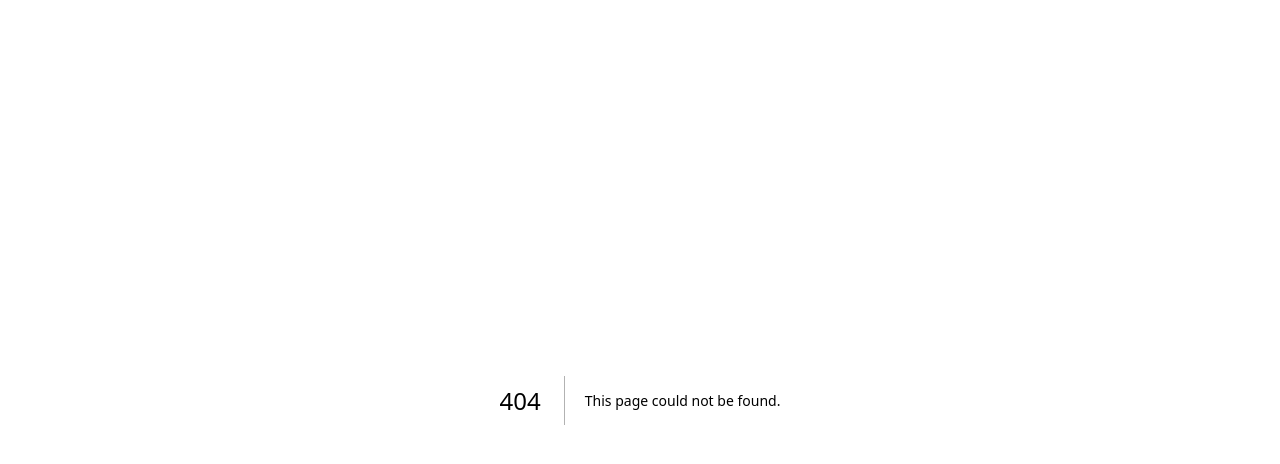
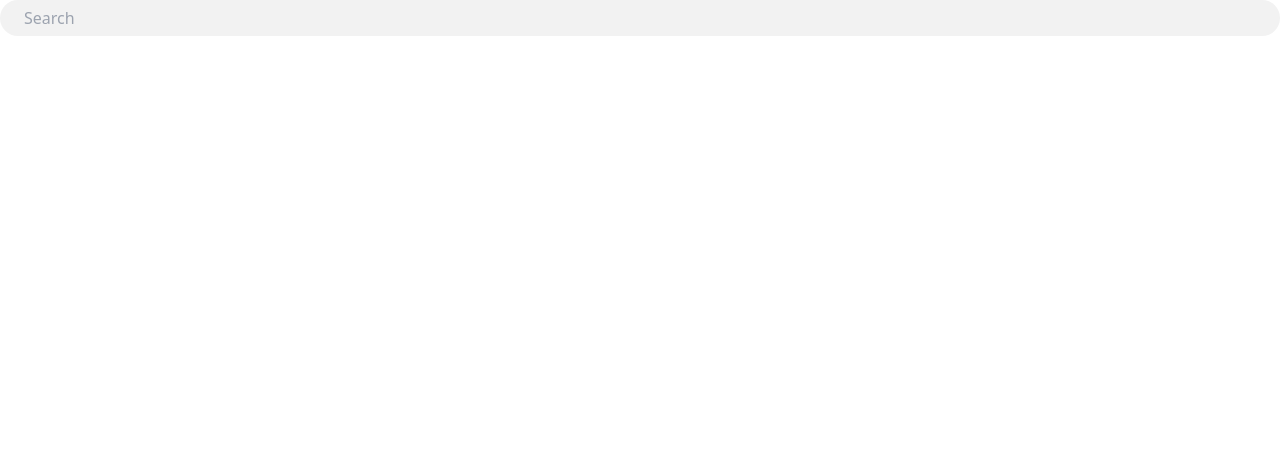
Before and after one commit to MyeonghoonNam/musicplayer-v2, a Next.js app in the folder client/: page /search/components/SearchBar/Input in a window 1280 px wide. Before the commit this address had no page. Shown: the top 464 px of the page. Built offline with nearby package versions, Linux system fonts and the light colour scheme.

Commit message:
feat : SearchBar 하위 컴포넌트 Input 컴포넌트 구현

```diff
--- /dev/null
+++ b/client/src/pages/search/components/SearchBar/Input/index.tsx
@@ -0,0 +1,11 @@
+const Input = () => {
+  return (
+    <input
+      className="w-full h-[36px] pl-[24px] pr-[48px] rounded-[35px] bg-[#f2f2f2]"
+      type="text"
+      placeholder="Search"
+    />
+  );
+};
+
+export default Input;
```
